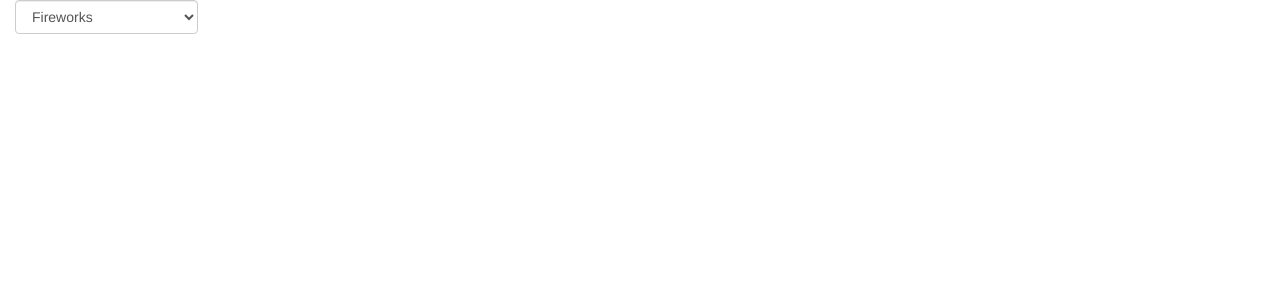
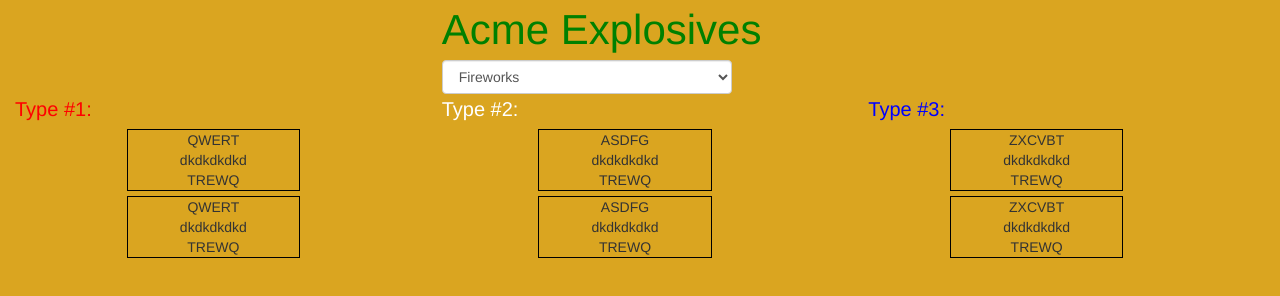
Before and after one commit to scottpschaffer/Acme_Explosives, a plain HTML site: page index.html in a window 1280 px wide. Drawn offline with nearby package versions, Linux system fonts and the light colour scheme.

Commit message:
Added Bootstrap - example cards

```diff
--- a/index.html
+++ b/index.html
@@ -4,12 +4,35 @@
   <meta charset="UTF-8">
   <title>Acme Explosives</title>
   <link rel="stylesheet" href="https://maxcdn.bootstrapcdn.com/bootstrap/3.3.6/css/bootstrap.min.css" integrity="sha384-1q8mTJOASx8j1Au+a5WDVnPi2lkFfwwEAa8hDDdjZlpLegxhjVME1fgjWPGmkzs7" crossorigin="anonymous">
+  <link rel="stylesheet" type="text/css" href="styles.css">
 </head>
 <body>
-  <div class="col-xs-2" id="display">
+<div class="col-xs-offset-4 col-xs-6" id="Title">Acme Explosives</div>
+  <div class="col-xs-offset-4 col-xs-3" id="display">
     <select class="form-control" id="cat1"></select>
   </div>
-  <div id="cat2"></div>
+
+  <div class="col-xs-12"></div>
+
+  <div class="col-xs-4" id="type1">Type #1: </div>
+  <div class="col-xs-4" id="type2">Type #2: </div>
+  <div class="col-xs-4" id="type3">Type #3: </div>
+
+  <div class="row col-xs-offset-1 col-xs-2" id="cat2">
+    <article class="card"><header>QWERT</header>dkdkdkdkd<footer>TREWQ</footer></article>
+    <article class="card"><header>QWERT</header>dkdkdkdkd<footer>TREWQ</footer></article>
+  </div>
+
+  <div class="row col-xs-offset-2 col-xs-2" id="cat3">
+    <article class="card"><header>ASDFG</header>dkdkdkdkd<footer>TREWQ</footer></article>
+    <article class="card"><header>ASDFG</header>dkdkdkdkd<footer>TREWQ</footer></article>
+  </div>
+
+  <div class="row col-xs-offset-2 col-xs-2" id="cat4">
+    <article class="card"><header>ZXCVBT</header>dkdkdkdkd<footer>TREWQ</footer></article>
+    <article class="card"><header>ZXCVBT</header>dkdkdkdkd<footer>TREWQ</footer></article>
+  </div>
+
   <script src="https://ajax.googleapis.com/ajax/libs/jquery/1.12.2/jquery.min.js"></script>
   <script src="https://maxcdn.bootstrapcdn.com/bootstrap/3.3.6/js/bootstrap.min.js" integrity="sha384-0mSbJDEHialfmuBBQP6A4Qrprq5OVfW37PRR3j5ELqxss1yVqOtnepnHVP9aJ7xS" crossorigin="anonymous"></script>
   <script type="text/javascript" src="main.js"></script>
--- a/main.js
+++ b/main.js
@@ -1,15 +1,15 @@
 "use strict";
 
-function blah(result){
-  alert(result.id);
-}
-
-$(document).ready(function(){
+// function blah(result){
+//  alert(result.id);
+// }
   let a = [];
   let theCategories = [];
   let theTypes = [];
   let theProducts = [];
   let selectedCat;
+$(document).ready(function(){
+
 
   let firstRead = function(){
     return new Promise((resolve, reject) => {
@@ -63,8 +63,8 @@
       console.log("data3", data3);
       theProducts = data3.products;
       domFillSelect();
-    })
-
+    });
+});
   //var $qqq1 = $(`<option value='qwert'>qwert</option>`);
   // var $qqq2 = $("<option value='trewq'>trewq</option>");
 
@@ -87,6 +87,11 @@
   alert (this.value);
   let selectedTypes = [];
   let selectedProducts = [];
+
+  $("#type1").text("Type #1: ");
+  $("#type2").text("Type #2: ");
+  $("#type3").text("Type #3: ");
+
   for (let j=0; j<theCategories.length; j++){
     if (theCategories[j].name === this.value){
       selectedCat = theCategories[j].id;
@@ -96,7 +101,7 @@
 
   for (let k=0; k<theTypes.length; k++){
     if (theTypes[k].category === selectedCat){
-        selectedTypes.push(theTypes[k].id);
+      selectedTypes.push(theTypes[k]);
     }
   }
   console.log("selectedTypes", selectedTypes);
@@ -109,8 +114,15 @@
     }
   }
   console.log("selectedProducts", selectedProducts);
-  })
+
+
+  $("#type1").append(selectedTypes[0].name + ' - "' + selectedTypes[0].description + '"');
+  $("#type2").append(selectedTypes[1].name + ' - "' + selectedTypes[1].description + '"');
+  $("#type3").append(selectedTypes[2].name + ' - "' + selectedTypes[2].description + '"');
+
+
 });
+// });
 
 // .append($qqq);
 // function getCategories(){
--- /dev/null
+++ b/styles.css
@@ -0,0 +1,29 @@
+body {
+  background-color: goldenrod;
+}
+
+#type1 {
+  color: red;
+  font-size: 20px;
+}
+
+#type2 {
+  color: white;
+  font-size: 20px;
+}
+#type3 {
+  color: blue;
+  font-size: 20px;
+}
+
+#Title {
+  color: green;
+  font-size: 3em;
+  /*text-align: center;*/
+}
+
+.card {
+  border: 1px solid black;
+  margin: 5px;
+  text-align: center;
+}
--- a/types.json
+++ b/types.json
@@ -3,31 +3,31 @@
     {
       "id": 0,
       "category": 0,
-      "name": "personal",
+      "name": "Personal",
       "description": "Fireworks intended for recreational use during holiday celebrations"
     },
     {
       "id": 1,
       "category": 0,
-      "name": "professional",
+      "name": "Professional",
       "description": "Fireworks intended for use by professionals for any celebration"
     },
     {
       "id": 2,
       "category": 0,
-      "name": "illegal",
+      "name": "Illegal",
       "description": "Fireworks intended for use by criminals for fun and profit"
     },
     {
       "id": 3,
       "category": 1,
-      "name": "amateur",
+      "name": "Amateur",
       "description": "Fun times for the insane crowd"
     },
     {
       "id": 4,
       "category": 1,
-      "name": "journeyman",
+      "name": "Journeyman",
       "description": "On the road to master the art of destruction"
     },
     {
```
Lines whose indentation alone changed are shown as unchanged.
